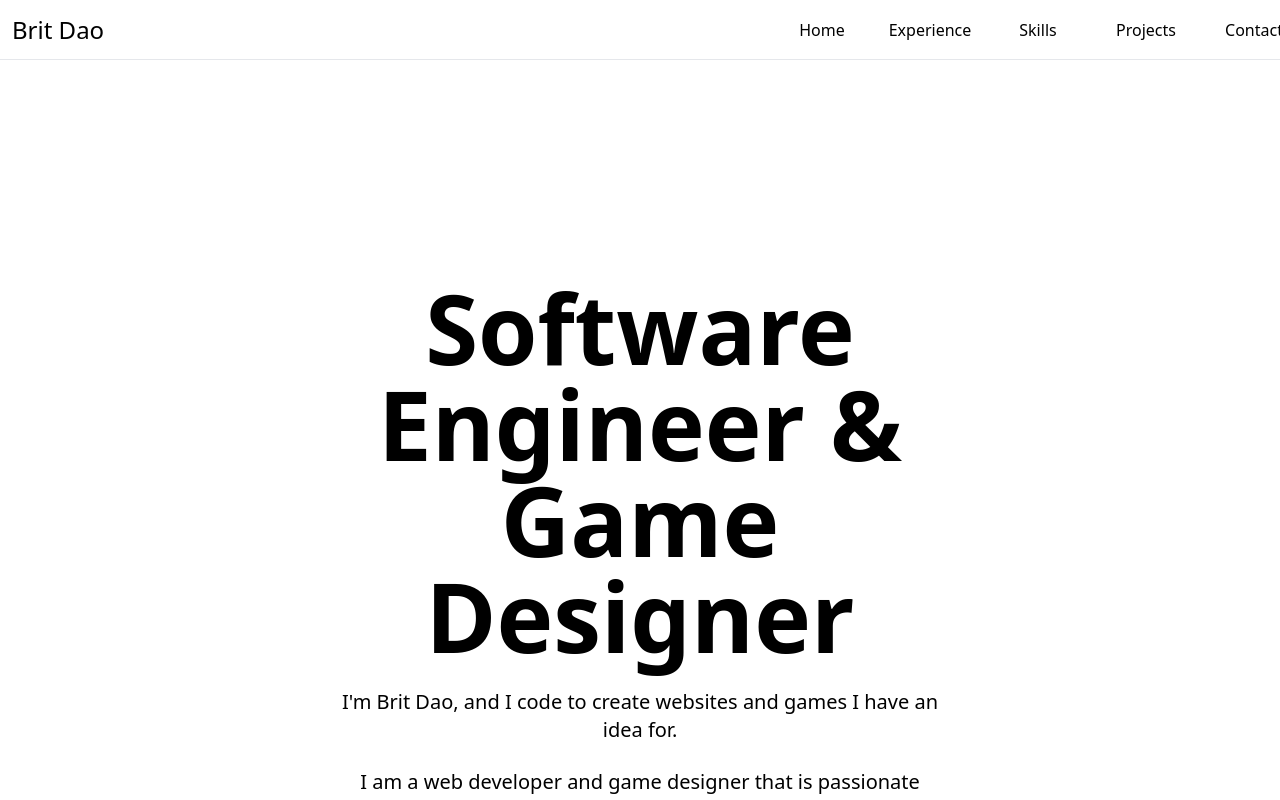
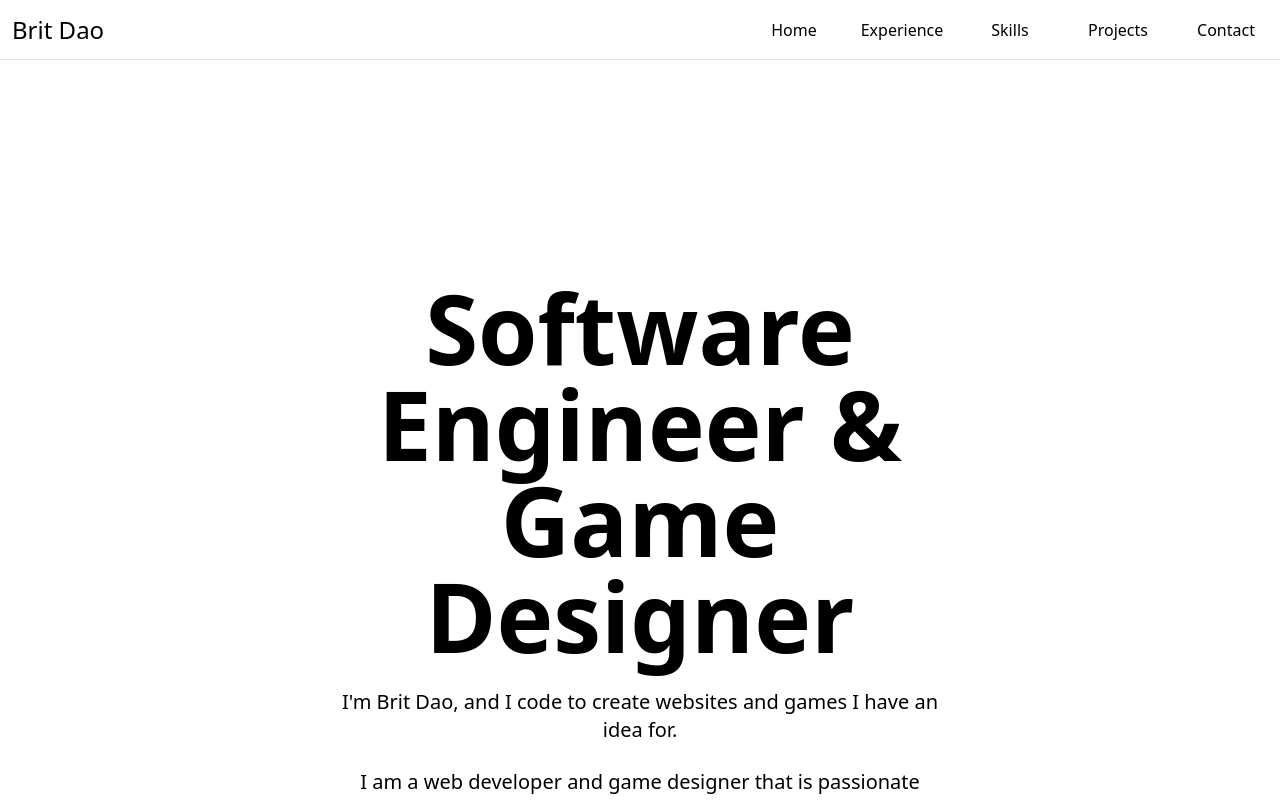
Before and after one commit to BritHD/BritHD.github.io, a React (Vite) app: page / in a window 1280 px wide. Shown: the top 800 px of the page. Built offline with nearby package versions, Linux system fonts and the light colour scheme.

Commit message:
fix margin error

```diff
--- a/src/components/Header.jsx
+++ b/src/components/Header.jsx
@@ -2,7 +2,7 @@ function Header() {
   return (
     <header className="flex flex-row h-[60px] fixed top-0 left-0 z-50 w-full border-b backdrop-blur">
       <p className="text flex h-full mx-3 items-center text-nowrap text-black text-2xl">Brit Dao</p>
-      <div className="flex flex-row h-full justify-around items-center ml-auto mr-3 w-[500px]">
+      <div className="flex flex-row h-full justify-around items-center ml-auto mr-10 w-[500px]">
         <a href='#home'><div className="p-1 m-1 text-center w-[72px] md:w-[100px]">Home</div></a>
         <a href='#experience'><div className="p-1 m-1 text-center w-[72px] md:w-[100px]">Experience</div></a>
         <a href='#skilllist'><div className="p-1 m-1 text-center w-[72px] md:w-[100px]">Skills</div></a>
```
